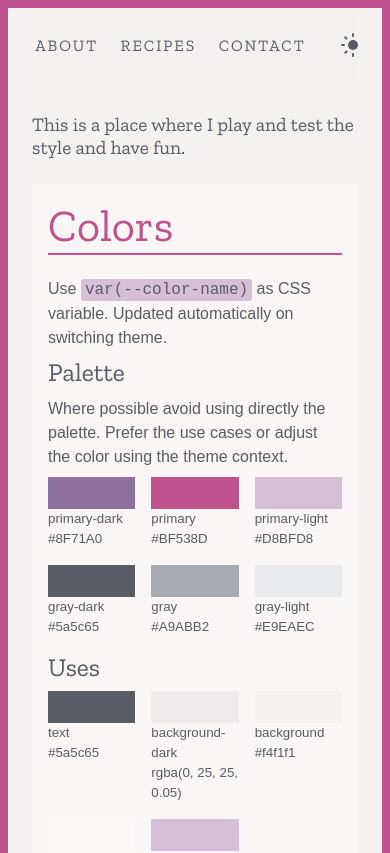
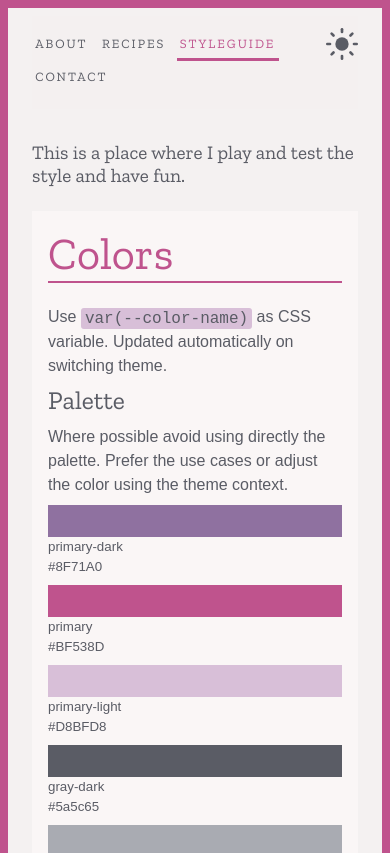
Before and after one commit to graziastracquadanio/gracegrace-2021, a React app: page /styleguide in a window 390 px wide. Shown: the top 853 px of the page. Built offline with nearby package versions, Linux system fonts and the light colour scheme; no server answers; the database is empty.

Commit message:
fix: improved mobile details

```diff
--- a/src/components/Navigation/Navigation.tsx
+++ b/src/components/Navigation/Navigation.tsx
@@ -6,7 +6,6 @@ import styled from 'styled-components';
 
 import { LogoutButton } from './LogoutButton';
 import { NavigationItemLink } from './NavigationItemLink';
-import { NavigationMobileLink } from './NavigationMobileLink';
 import { ThemeToggle } from './ThemeToggle';
 import { BREAKPOINTS, ZINDEX } from 'constants/css-variables';
 import { useRootStore } from 'providers/RootStoreProvider';
@@ -25,19 +24,17 @@ export const Navigation = observer(function Navigation() {
           delay: 1,
         }}
       >
-        <NavigationItemLink to="/about">About</NavigationItemLink>
-        <NavigationItemLink to="/recipes">Recipes</NavigationItemLink>
-        <OnlyDesktopLink to="/styleguide">Styleguide</OnlyDesktopLink>
-        <NavigationItemLink to="/contact">Contact</NavigationItemLink>
-        <NavigationSpacer />
+        <NavigationSection>
+          <NavigationItemLink to="/about">About</NavigationItemLink>
+          <NavigationItemLink to="/recipes">Recipes</NavigationItemLink>
+          <NavigationItemLink to="/styleguide">Styleguide</NavigationItemLink>
+          <NavigationItemLink to="/contact">Contact</NavigationItemLink>
+        </NavigationSection>
 
-        {authStore.isLoggedIn && (
-          <>
-            <StyledLogoutButton onClick={authStore.logout} />
-            <NavigationMobileLink icon="code" to="/styleguide" />
-          </>
-        )}
-        <StyledThemeToggle />
+        <NavigationSection wrap="no-wrap">
+          {authStore.isLoggedIn && <StyledLogoutButton onClick={authStore.logout} />}
+          <StyledThemeToggle />
+        </NavigationSection>
       </NavigationList>
     </NavigationContainer>
   );
@@ -47,12 +44,16 @@ const NavigationContainer = styled.nav`
   width: 100%;
   padding: 0.75em 0 1rem;
   margin-top: 8px;
-  position: sticky;
-  top: 0;
   display: flex;
   justify-content: center;
   z-index: ${ZINDEX.navigationMenu};
   overflow: hidden;
+  position: relative;
+  top: 0;
+
+  @media (min-width: ${BREAKPOINTS.medium}) {
+    position: sticky;
+  }
 
   &:before {
     content: '';
@@ -68,21 +69,27 @@ const NavigationContainer = styled.nav`
   }
 `;
 
-const OnlyDesktopLink = styled(NavigationItemLink)`
-  @media (max-width: ${BREAKPOINTS.medium}) {
-    display: none;
+const NavigationList = styled(motion.div)`
+  width: 100%;
+  display: flex;
+  justify-content: space-between;
+  align-items: center;
+  gap: 1em;
+  align-items: flex-start;
+
+  @media (min-width: ${BREAKPOINTS.medium}) {
+    align-items: center;
   }
 `;
 
-const NavigationList = styled(motion.div)`
-  width: 100%;
+const NavigationSection = styled.div<{ wrap?: 'wrap' | 'no-wrap' }>`
   display: flex;
-  align-items: center;
-  gap: 1em;
-`;
+  flex-wrap: ${(props) => props.wrap || 'wrap'};
+  gap: 0 0.5em;
 
-const NavigationSpacer = styled.span`
-  flex: 1;
+  @media (min-width: ${BREAKPOINTS.medium}) {
+    gap: 1em;
+  }
 `;
 
 const StyledLogoutButton = styled(LogoutButton)`
@@ -91,4 +98,5 @@ const StyledLogoutButton = styled(LogoutButton)`
 
 const StyledThemeToggle = styled(ThemeToggle)`
   height: 2rem;
+  width: 2rem;
 `;
--- a/src/components/Navigation/NavigationItemLink.tsx
+++ b/src/components/Navigation/NavigationItemLink.tsx
@@ -1,5 +1,6 @@
 import { NavLink } from 'react-router-dom';
 import styled from 'styled-components';
+import { BREAKPOINTS } from 'constants/css-variables';
 
 export const NavigationItemLink = styled(NavLink)`
   --navigation-link-transition: 0.2s linear 0.15s;
@@ -9,13 +10,17 @@ export const NavigationItemLink = styled(NavLink)`
   position: relative;
   font-family: var(--font-primary);
   font-weight: var(--font-weight-primary);
-  font-size: 1rem;
   text-decoration: none;
   text-transform: uppercase;
   letter-spacing: 2px;
   user-select: none;
   padding: 0.5rem 0.2rem;
   color: var(--navigation-link-color);
+  font-size: 0.8rem;
+
+  @media (min-width: ${BREAKPOINTS.medium}) {
+    font-size: 1rem;
+  }
 
   &:hover,
   &.active {
--- a/src/components/Navigation/ThemeToggle.tsx
+++ b/src/components/Navigation/ThemeToggle.tsx
@@ -48,7 +48,11 @@ const sunPathTransition = {
   damping: 300,
 };
 
-export const ThemeToggle = () => {
+interface Props {
+  className?: string;
+}
+
+export const ThemeToggle = ({ className }: Props) => {
   const { colorMode, setColorMode } = useThemeContext();
   const [properties, setProperties] = useState<Properties>(propertiesByTheme.light);
 
@@ -65,7 +69,7 @@ export const ThemeToggle = () => {
   const { r, rotate, cx, cy, delay, scale } = properties;
 
   return (
-    <ToggleButton onClick={toggleColorMode}>
+    <ToggleButton className={className} onClick={toggleColorMode}>
       <StyledSvg
         xmlns="http://www.w3.org/2000/svg"
         width="24"
--- a/src/views/StyleguidePage/ColorsSection.tsx
+++ b/src/views/StyleguidePage/ColorsSection.tsx
@@ -65,10 +65,15 @@ const Subsection = styled.div`
 
 const ColorsList = styled.ul`
   display: grid;
-  grid-template-columns: 1fr 1fr 1fr;
+  grid-template-columns: 1fr;
   grid-template-rows: auto;
   column-gap: 1em;
-  row-gap: 1em;
+  row-gap: 0.5em;
+
+  @media (min-width: ${BREAKPOINTS.medium}) {
+    grid-template-columns: 1fr 1fr 1fr;
+    row-gap: 1em;
+  }
 
   @media (min-width: ${BREAKPOINTS.large}) {
     grid-template-columns: 1fr 1fr 1fr 1fr 1fr 1fr;
```
